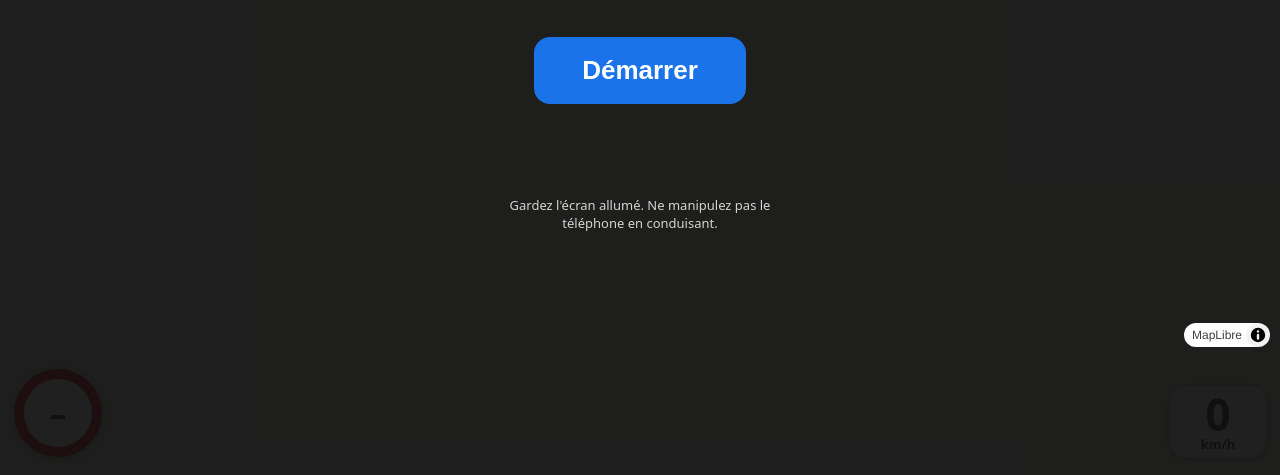
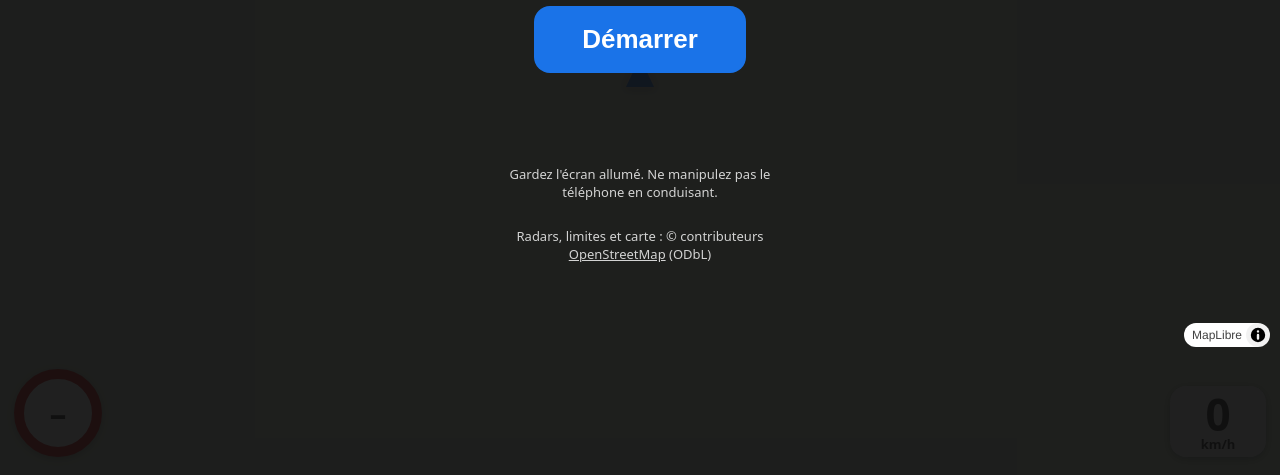
Before and after one commit to valsobdev/radar-kz, a website with bundled scripts: page index.html in a window 1280 px wide. Shown: the part 325-800 px from the top of the page. Built offline with nearby package versions, Linux system fonts and the light colour scheme; no server answers.

Commit message:
docs: mention OpenStreetMap (ODbL) et README
Co-Authored-By: Claude Opus 5.5 <noreply@anthropic.com>

```diff
--- a/index.html
+++ b/index.html
@@ -26,6 +26,7 @@
     <button id="start-button" type="button">Démarrer</button>
     <p id="message" class="message"></p>
     <p class="small">Gardez l'écran allumé. Ne manipulez pas le téléphone en conduisant.</p>
+    <p class="small">Radars, limites et carte : © contributeurs <a href="https://www.openstreetmap.org/copyright" target="_blank" rel="noopener">OpenStreetMap</a> (ODbL)</p>
   </div>
 
   <script type="module" src="src/main.js"></script>
--- a/style.css
+++ b/style.css
@@ -77,6 +77,7 @@ html, body {
 }
 .message { min-height: 1.4em; color: #ffb4b4; font-weight: 600; }
 .small { font-size: 13px; opacity: 0.8; max-width: 320px; }
+.small a { color: inherit; }
 
 /* Icônes des radars sur la carte */
 .cam-marker { font-size: 24px; line-height: 1; filter: drop-shadow(0 1px 2px #0008); }
```
Also changed, not shown: README.md (added).
